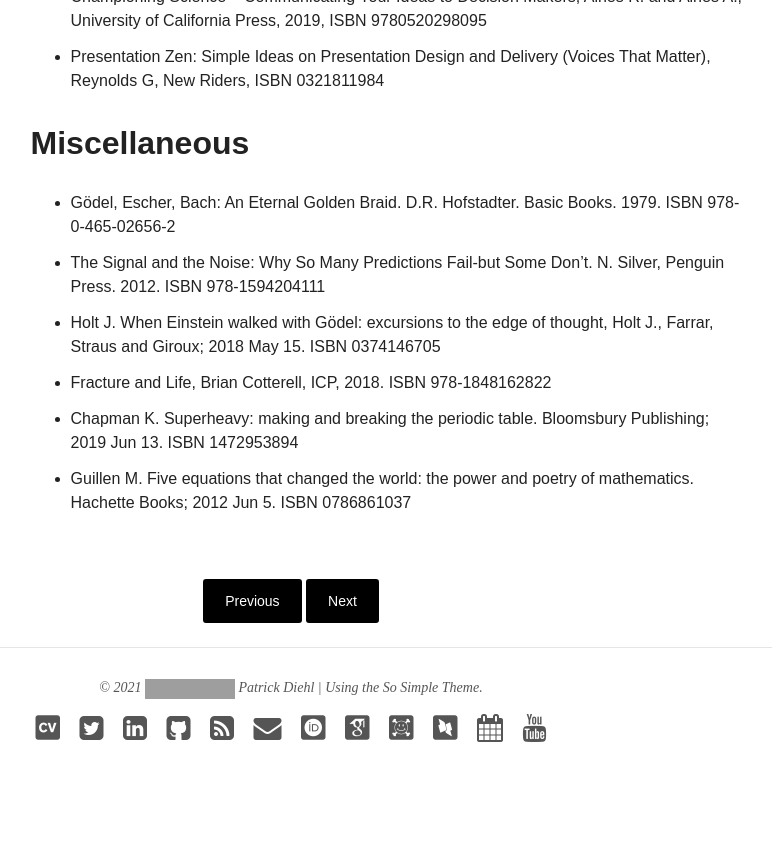
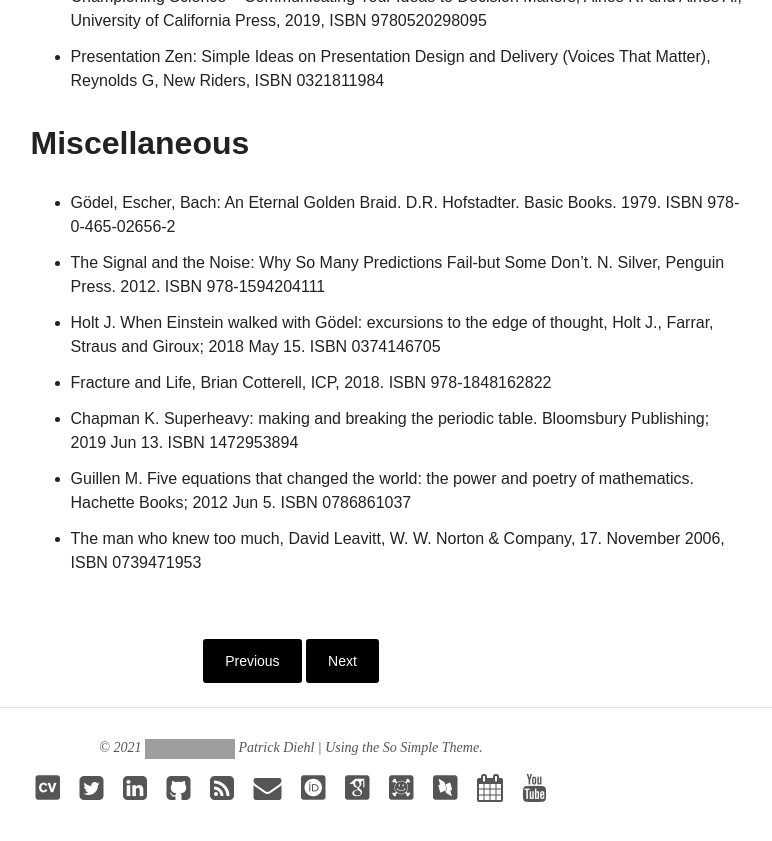
Before and after one commit to diehlpk/diehlpk.github.io, a Jekyll site: the page built from _posts/blog/2016-12-13-literature-collection-en.md, in a window 1280 px wide and 900 px high, scrolled down 1021 px. Shown: the top 841 px of the window, without its empty margins (349-1121 px from the left). Built offline with Jekyll 4.4.1, drawn with Linux system fonts in a browser that asks for light colours; nearby versions of some CDN libraries; some web fonts are replaced; grey boxes are pictures that could not be loaded.

Commit message:
Add books

```diff
--- a/_posts/blog/2016-12-13-literature-collection-en.md
+++ b/_posts/blog/2016-12-13-literature-collection-en.md
@@ -33,3 +33,4 @@
 * Fracture and Life, Brian Cotterell, ICP, 2018. ISBN 978-1848162822
 * Chapman K. Superheavy: making and breaking the periodic table. Bloomsbury Publishing; 2019 Jun 13. ISBN 1472953894
 * Guillen M. Five equations that changed the world: the power and poetry of mathematics. Hachette Books; 2012 Jun 5. ISBN 0786861037
+* The man who knew too much, David Leavitt, W. W. Norton & Company, 17. November 2006, ISBN 0739471953
```
